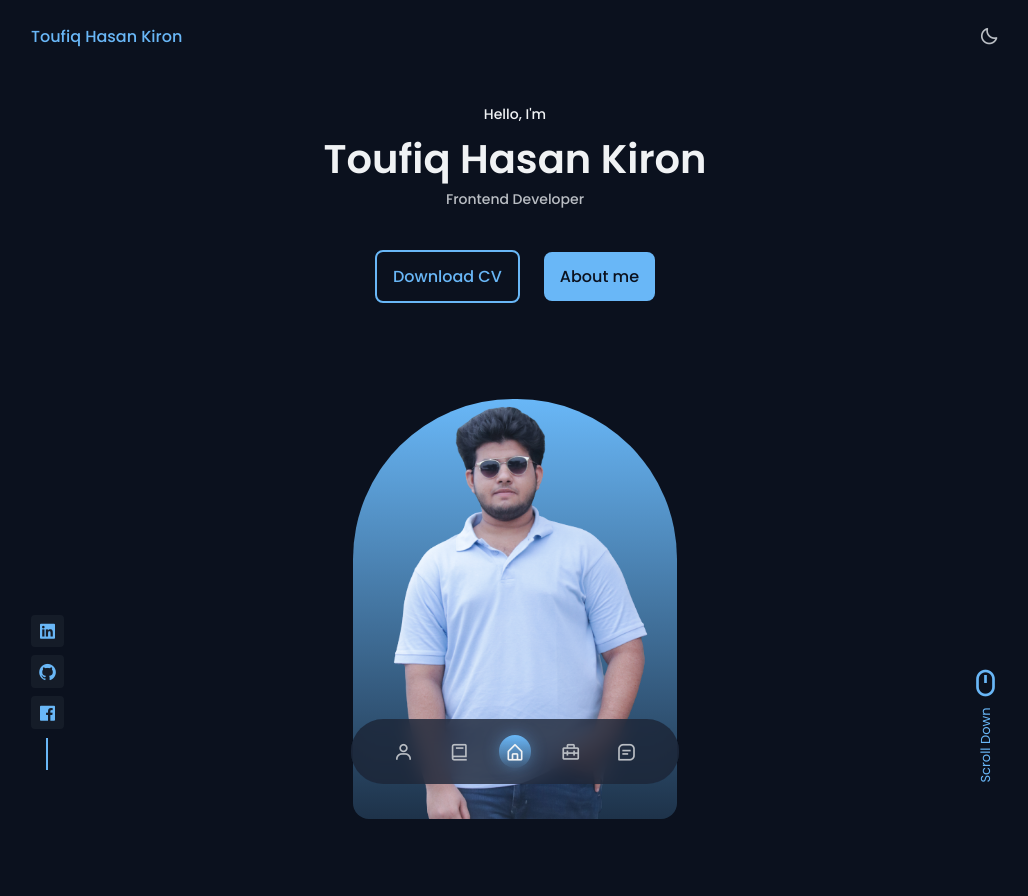
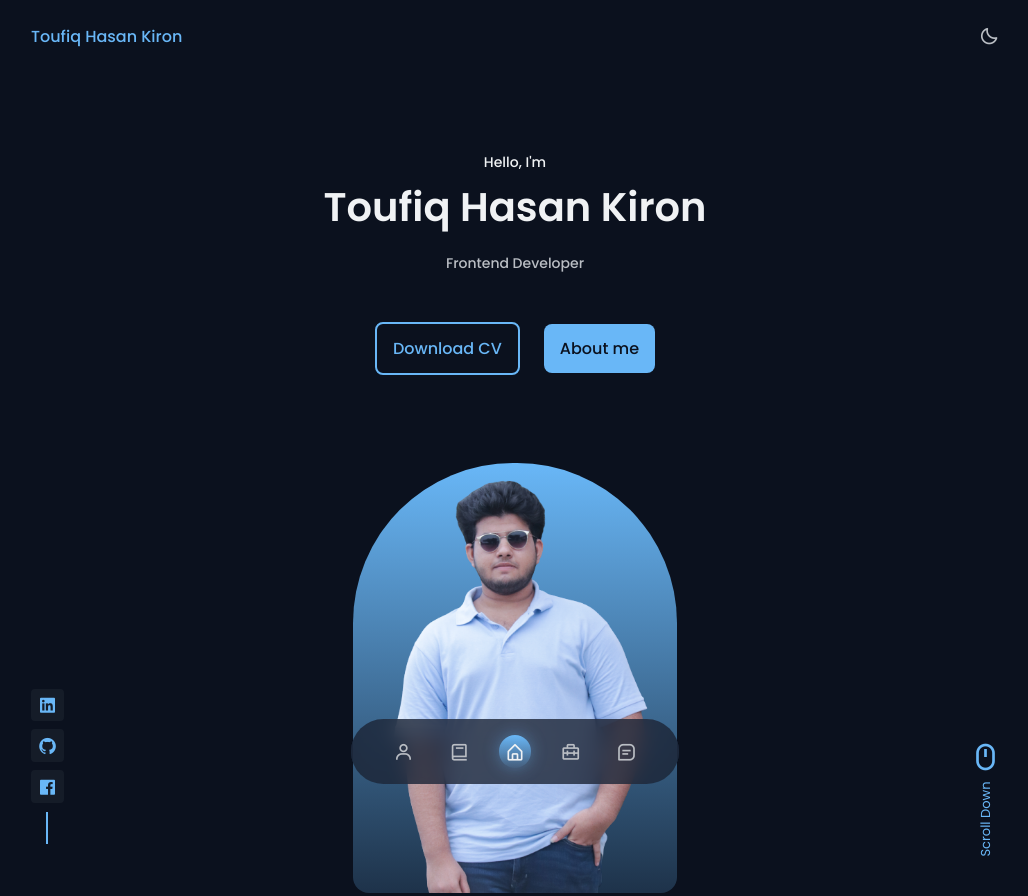
Before and after one commit to kiron0/my-portfolio-22, a plain HTML site: page index.html in a window 1280 px wide. Shown: the top 896 px of the page, without its empty margins (125-1153 px from the left). Drawn offline with nearby package versions, Linux system fonts and the light colour scheme.

Commit message:
final finishing

```diff
--- a/assets/css/styles.css
+++ b/assets/css/styles.css
@@ -1077,10 +1077,22 @@ body.light-theme{
     height: calc(var(--header-height) + 1rem);
   }
 
+  .home__data{
+    margin-top: 3rem;
+  }
+
+  .home__buttons{
+    margin-top: 3rem;
+  }
+
+  .home__name{
+    margin-bottom: 1rem;
+  }
+
   .home__handle{
-    margin-top: 1.5rem;
+    margin-top: 1rem;
     width: 324px;
-    height: 420px;
+    height: 430px;
   }
 
   .home__img{
```
